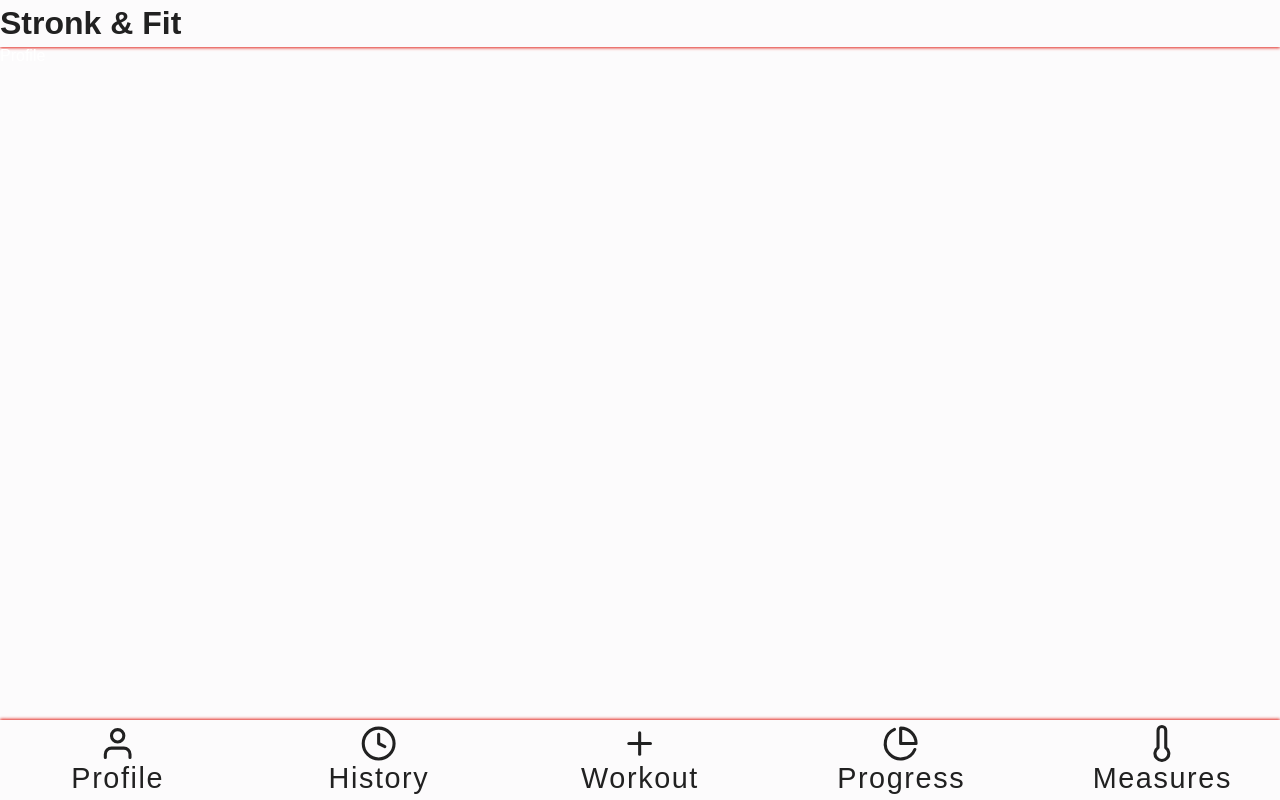
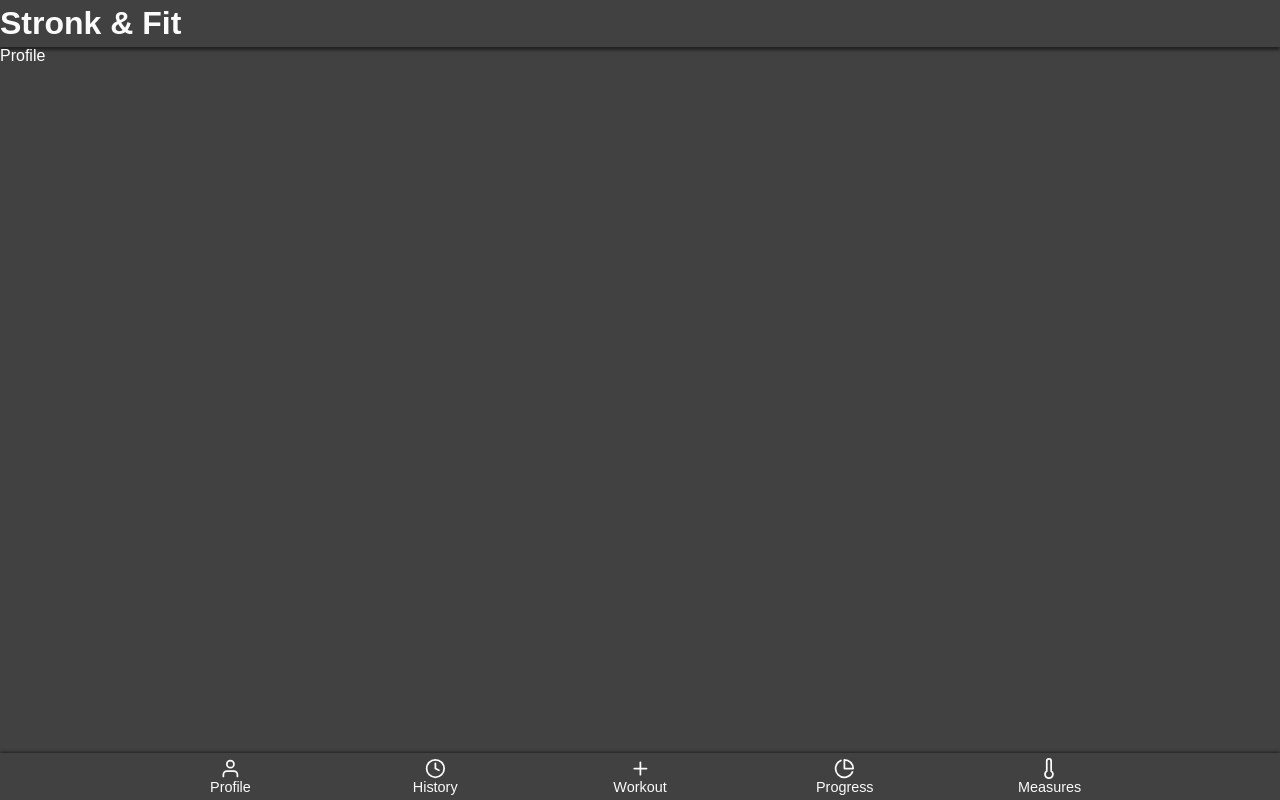
Before and after one commit to Strimlaren/Stronk-n-Fit, a React (Vite) app: page / in a window 1280 px wide. Built offline with nearby package versions, Linux system fonts and the light colour scheme; a web font is replaced by a local one.

Commit message:
Footer resizing take 4

```diff
--- a/src/components/Footer.tsx
+++ b/src/components/Footer.tsx
@@ -8,24 +8,24 @@ export default function Footer({}: Props) {
     <div className={css.footer_container}>
       <ul className={css.ul}>
         <li>
-          <Icon.User color="var(--blacker)" className={css.icon_standard} />
+          <Icon.User color="var(--white)" className={css.icon_standard} />
           <p>Profile</p>
         </li>
         <li>
-          <Icon.Clock color="var(--blacker)" className={css.icon_standard} />
+          <Icon.Clock color="var(--white)" className={css.icon_standard} />
           <p>History</p>
         </li>
         <li>
-          <Icon.Plus color="var(--blacker)" className={css.icon_standard} />
+          <Icon.Plus color="var(--white)" className={css.icon_standard} />
           <p>Workout</p>
         </li>
         <li>
-          <Icon.PieChart color="var(--blacker)" className={css.icon_standard} />
+          <Icon.PieChart color="var(--white)" className={css.icon_standard} />
           <p>Progress</p>
         </li>
         <li>
           <Icon.Thermometer
-            color="var(--blacker)"
+            color="var(--white)"
             className={css.icon_standard}
           />
           <p>Measures</p>
--- a/src/components_styles/Footer.module.css
+++ b/src/components_styles/Footer.module.css
@@ -3,15 +3,15 @@
   bottom: 0;
   margin-top: auto;
   width: 100vw;
-  height: 10%;
+  height: calc(100vh/17);
   padding: 5px 0;
-  box-shadow: 0 -1px 3px 0px var(--red);
-  background-color: var(--white);
+  box-shadow: 0 -1px 3px 0px var(--blacker);
+  background-color: transparent;
 }
 
 .ul {
   display: flex;
-  justify-content: space-between;
+  justify-content: center;
   gap: 2%;
   height: 100%;
 }
@@ -20,17 +20,19 @@
   display: flex;
   flex-direction: column;
   align-items: center;
+  justify-content: center;
   height: 100%;
-  width: 19%;
+  width: 14%;
 }
 
 .ul>li>p {
-  color: var(--blacker);
-  font-size: 1.8rem;
-  letter-spacing: 0.1rem;
+  color: var(--white);
+  font-size: 0.9rem;
+  font-weight: 100;
+  /* text-transform: uppercase; */
 }
 
 .icon_standard {
-  width: 60%;
-  height: 60%;
+  width: calc(100vh/23);
+  height: calc(100vh/23);
 }
--- a/src/components_styles/Header.module.css
+++ b/src/components_styles/Header.module.css
@@ -1,11 +1,11 @@
 .header_container {
   width: 100%;
+  height: calc(100vh/17);
   padding: 5px 0;
-  background-color: var(--white);
-  box-shadow: 0 1px 3px 0 var(--red);
+  box-shadow: 0 3px 3px 0 var(--blacker);
 }
 
 .header_h1 {
-  color: var(--blacker);
+  color: var(--white);
   font-size: 2rem;
 }
--- a/src/global.css
+++ b/src/global.css
@@ -24,5 +24,5 @@
   height: 100vh;
   display: flex;
   flex-direction: column;
-  background-color: var(--white);
+  background-color: var(--black);
 }
```
